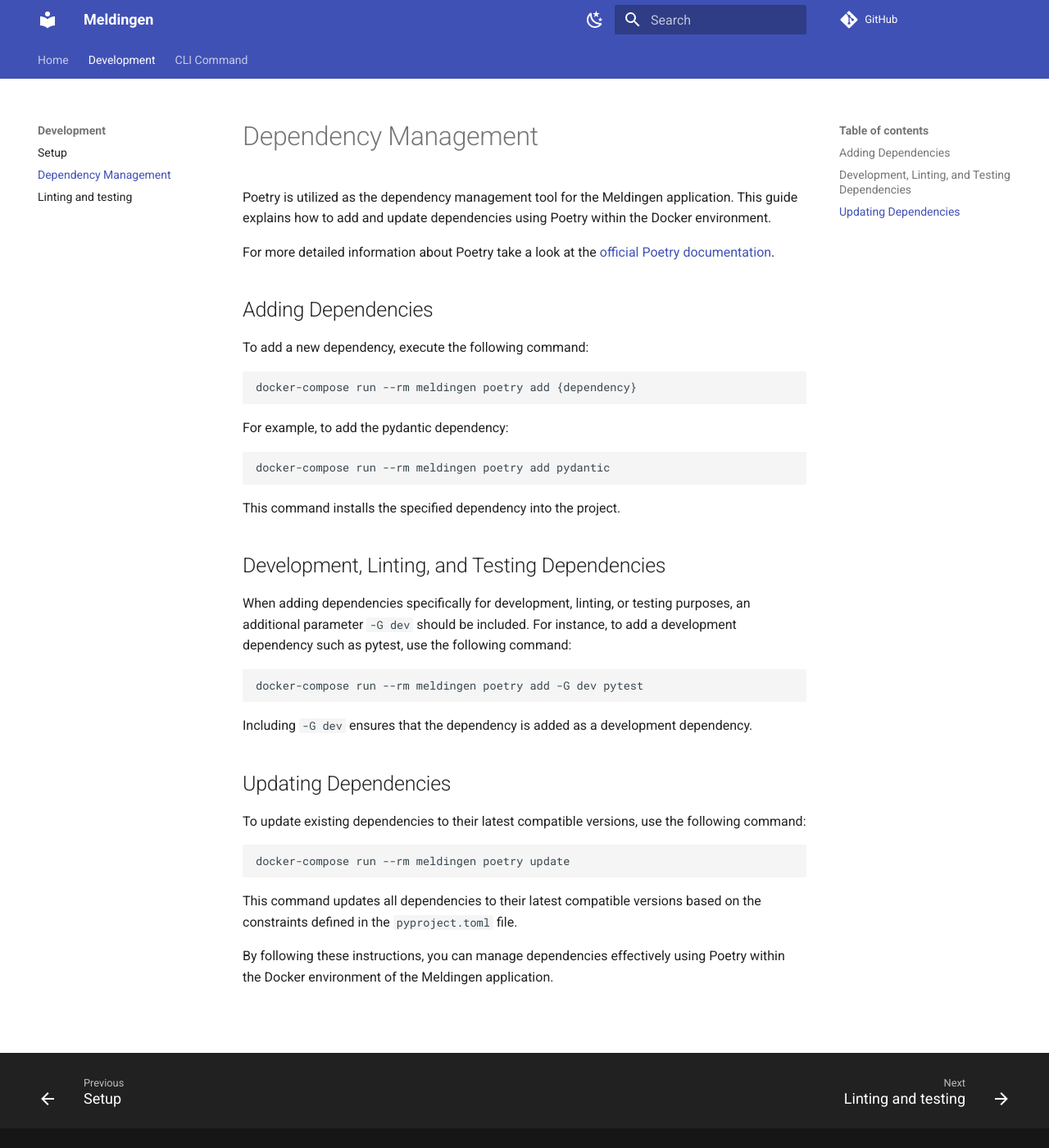
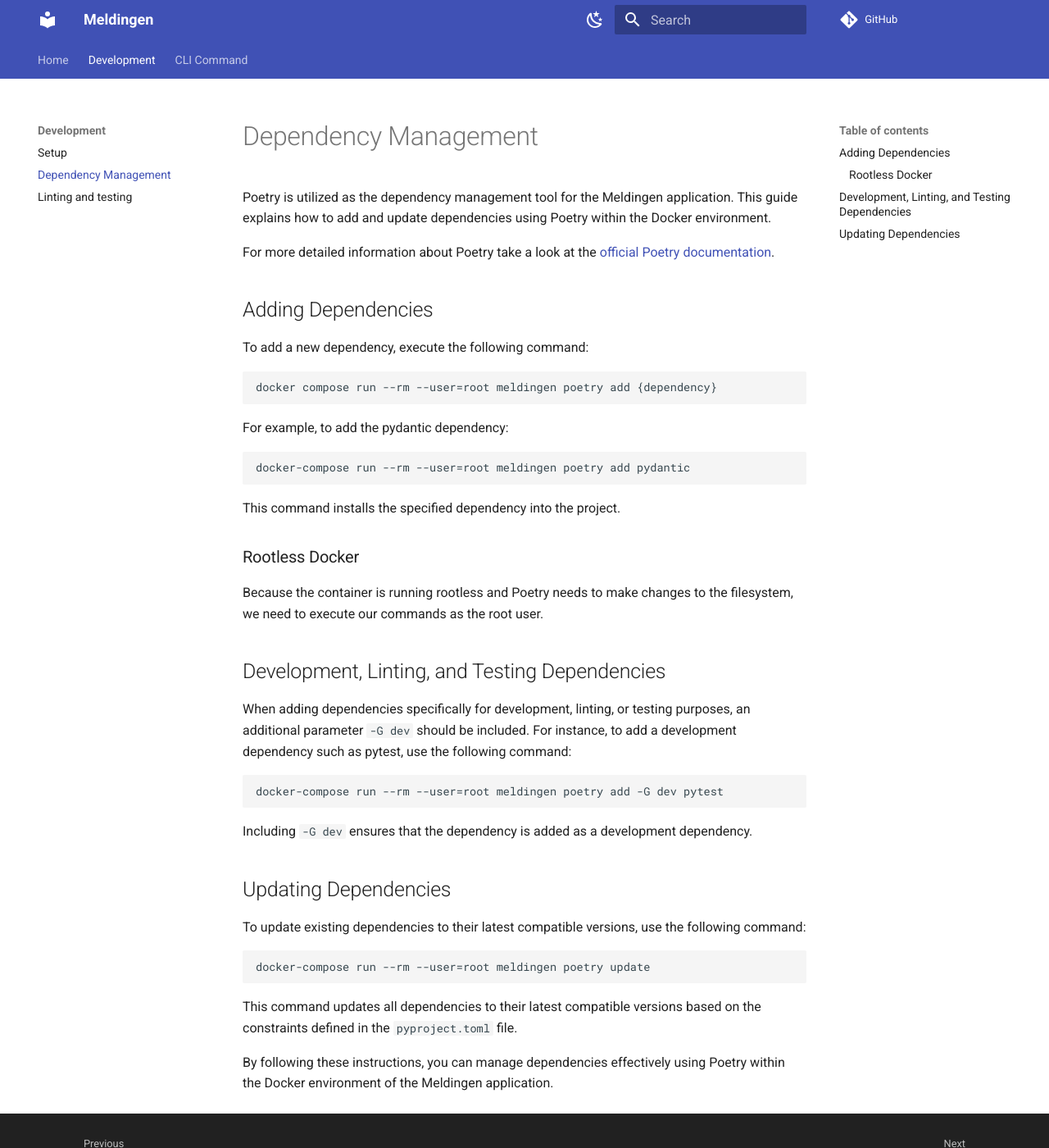
Before and after one commit to Amsterdam/meldingen, an MkDocs documentation site: the page built from docs/development/dependency_management.md, in a window 1280 px wide and 1400 px high. Shown: the whole window at 82% size. Built offline with MkDocs 1.6.1 and Material for MkDocs 9.7.7, drawn with Linux system fonts in a browser that asks for light colours; comment, search, counter and statistics services are not loaded.

Commit message:
document how to use poetry now we are running rootless

````diff
--- a/docs/development/dependency_management.md
+++ b/docs/development/dependency_management.md
@@ -11,16 +11,20 @@
 To add a new dependency, execute the following command:
 
 ```bash
-docker-compose run --rm meldingen poetry add {dependency}
+docker compose run --rm --user=root meldingen poetry add {dependency}
 ```
 
 For example, to add the pydantic dependency:
 
 ```bash
-docker-compose run --rm meldingen poetry add pydantic
+docker-compose run --rm --user=root meldingen poetry add pydantic
 ```
 
 This command installs the specified dependency into the project.
+
+### Rootless Docker
+Because the container is running rootless and Poetry needs to make changes
+to the filesystem, we need to execute our commands as the root user.
 
 ## Development, Linting, and Testing Dependencies
 
@@ -29,7 +33,7 @@
 to add a development dependency such as pytest, use the following command:
 
 ```bash
-docker-compose run --rm meldingen poetry add -G dev pytest
+docker-compose run --rm --user=root meldingen poetry add -G dev pytest
 ```
 
 Including `-G dev` ensures that the dependency is added as a development
@@ -41,7 +45,7 @@
 following command:
 
 ```bash
-docker-compose run --rm meldingen poetry update
+docker-compose run --rm --user=root meldingen poetry update
 ```
 
 This command updates all dependencies to their latest compatible versions based
````
